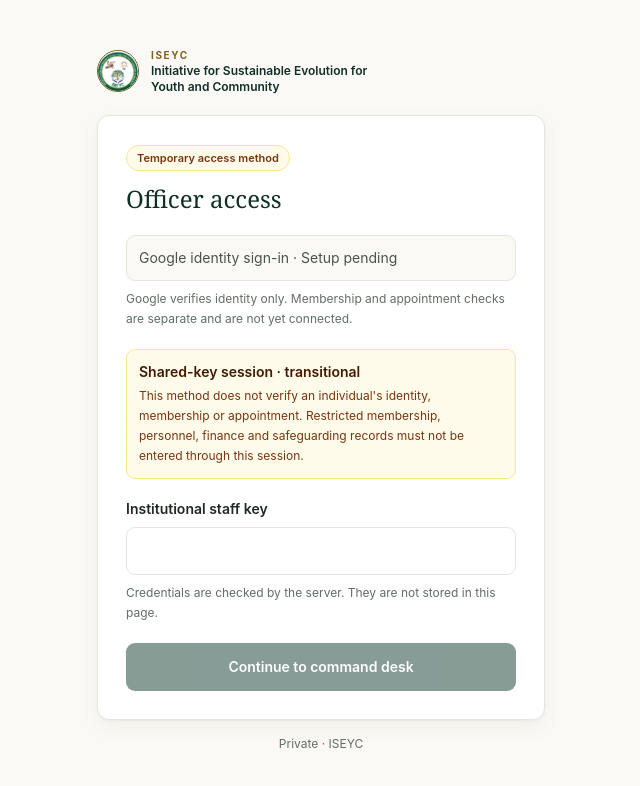
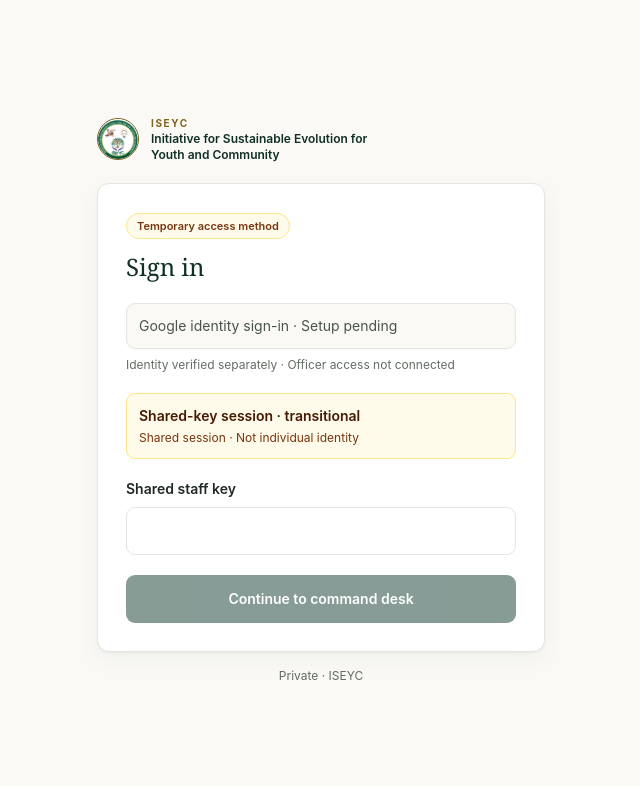
Before and after one commit to mrzulqarnainnadabo/iseyc-digital-operations-centre-notion, a Next.js app: page /login in a window 1280 px wide. Shown: the top 786 px of the page, without its empty margins (319-959 px from the left). Built offline with nearby package versions, Linux system fonts and the light colour scheme; no server answers.

Commit message:
refine(idcc): reduce sign-in to identity and session states

```diff
--- a/app/login/page.tsx
+++ b/app/login/page.tsx
@@ -68,7 +68,7 @@ export default function LoginPage() {
         <form onSubmit={onSubmit} className="space-y-5 rounded-card border border-line bg-white p-5 shadow-card sm:p-7">
           <div>
             <span className="inline-flex min-h-[26px] items-center rounded-full border border-amber-200 bg-amber-50 px-2.5 text-[11px] font-semibold text-amber-900">Temporary access method</span>
-            <h1 className="mt-3 font-serif text-2xl text-forest-950">Officer access</h1>
+            <h1 className="mt-3 font-serif text-2xl text-forest-950">Sign in</h1>
 
           </div>
 
@@ -80,17 +80,17 @@ export default function LoginPage() {
             ) : (
               <p className="rounded-control border border-line bg-cream-50 px-3 py-3 text-sm text-ink-700">Google identity sign-in · Setup pending</p>
             )}
-            <p className="text-xs leading-5 text-ink-600">Google verifies identity only. Membership and appointment checks are separate and are not yet connected.</p>
+            <p className="text-xs text-ink-600" role="status">Identity verified separately · Officer access not connected</p>
             {identityNotice ? <p role="status" className="rounded-control border border-amber-200 bg-amber-50 p-3 text-xs leading-5 text-amber-950">{identityNotice}</p> : null}
           </div>
 
           <div className="rounded-control border border-amber-200 bg-amber-50 p-3">
             <p className="text-sm font-semibold text-amber-950">Shared-key session · transitional</p>
-            <p className="mt-1 text-xs leading-5 text-amber-900">This method does not verify an individual's identity, membership or appointment. Restricted membership, personnel, finance and safeguarding records must not be entered through this session.</p>
+            <p className="mt-1 text-xs text-amber-900" role="status">Shared session · Not individual identity</p>
           </div>
 
           <div>
-            <label className="block text-sm font-semibold text-ink-950" htmlFor="staff-key">Institutional staff key</label>
+            <label className="block text-sm font-semibold text-ink-950" htmlFor="staff-key">Shared staff key</label>
             <input
               id="staff-key"
               name="staff-key"
@@ -102,7 +102,7 @@ export default function LoginPage() {
               required
               className="mt-2 min-h-[48px] w-full rounded-control border border-line bg-white px-3 text-base text-ink-950"
             />
-            <p id="staff-key-help" className="mt-2 text-xs leading-5 text-ink-600">Credentials are checked by the server. They are not stored in this page.</p>
+
           </div>
 
           {error ? <p role="alert" aria-live="assertive" className="rounded-control border border-red-200 bg-red-50 p-3 text-sm text-red-800">{error}</p> : null}
```
